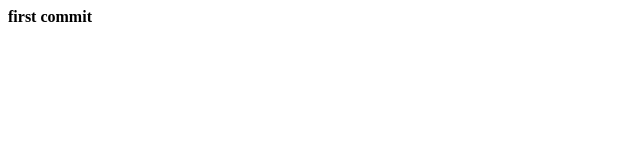
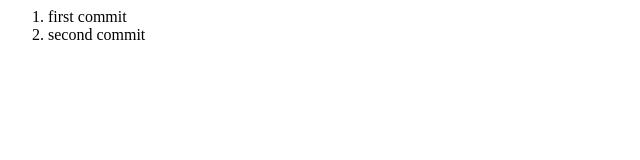
Before and after one commit to justinsunyt/DumbWebsite, a plain HTML site: page public/index.html in a window 1280 px wide. Shown: the whole page, without its empty margins (0-640 px from the left). Drawn offline with Linux system fonts and the light colour scheme.

Commit message:
Second commit baby

```diff
--- a/public/index.html
+++ b/public/index.html
@@ -2,6 +2,9 @@
   <head>
   </head>
   <body>
-    <b>first commit</b>
+    <ol>
+      <li>first commit</li>
+      <li>second commit</li>
+    </ol>
   </body>
 </html>
```
